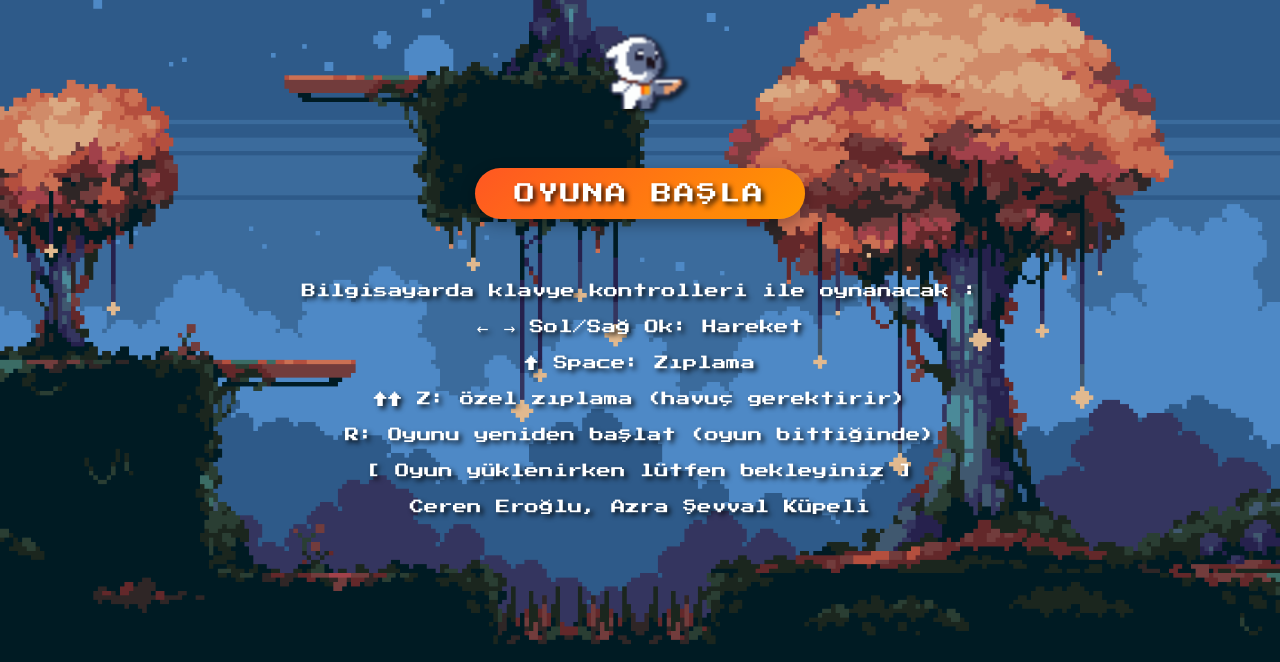
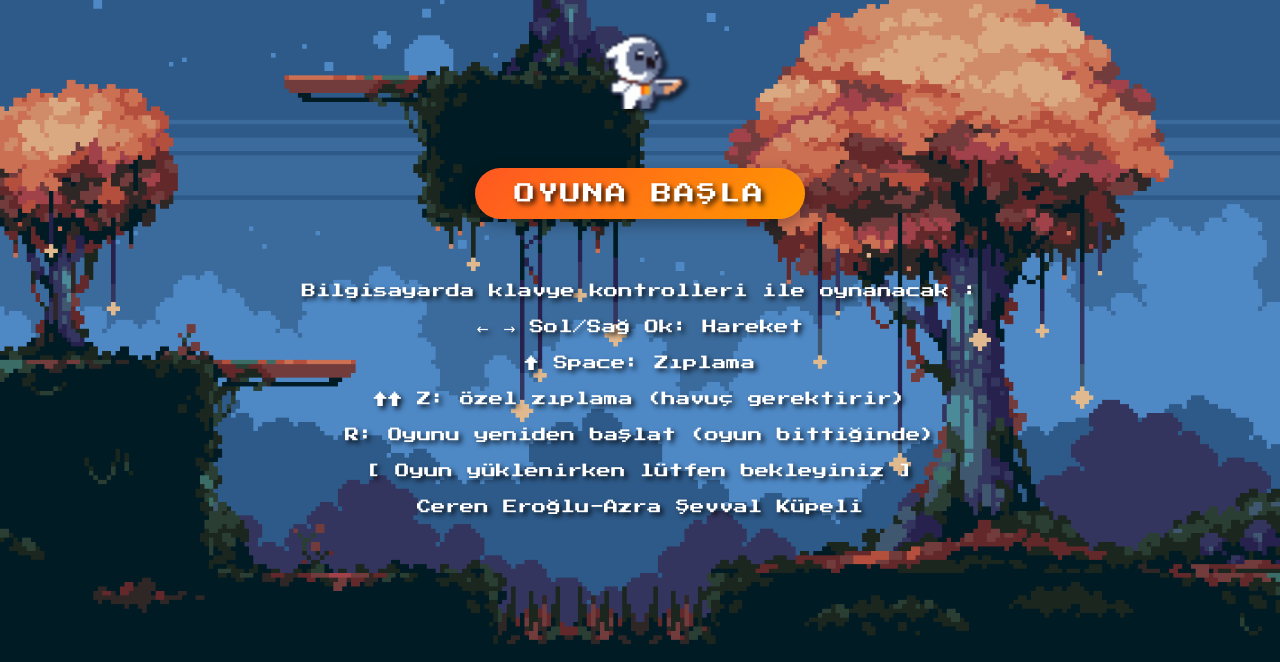
Before and after one commit to azvval/JumpJumpRabbit, a plain HTML site: page index.html in a window 1280 px wide. Shown: the part 138-800 px from the top of the page. Drawn offline with Linux system fonts and the light colour scheme.

Commit message:
Update index.html
Signed-off-by: Ceren Eroğlu <erogluceren55@gmail.com>

```diff
--- a/index.html
+++ b/index.html
@@ -22,7 +22,7 @@
             <p>↑↑ Z: Özel zıplama (havuç gerektirir) <p>
             <p> R: Oyunu yeniden başlat (oyun bittiğinde)</p>
             <p>[ Oyun yüklenirken lütfen bekleyiniz ]</p>
-            <p> Ceren Eroğlu, Azra Şevval Küpeli </p>
+            <p> Ceren Eroğlu-Azra Şevval Küpeli </p>
         </div>
     </div>
 </body>
```
